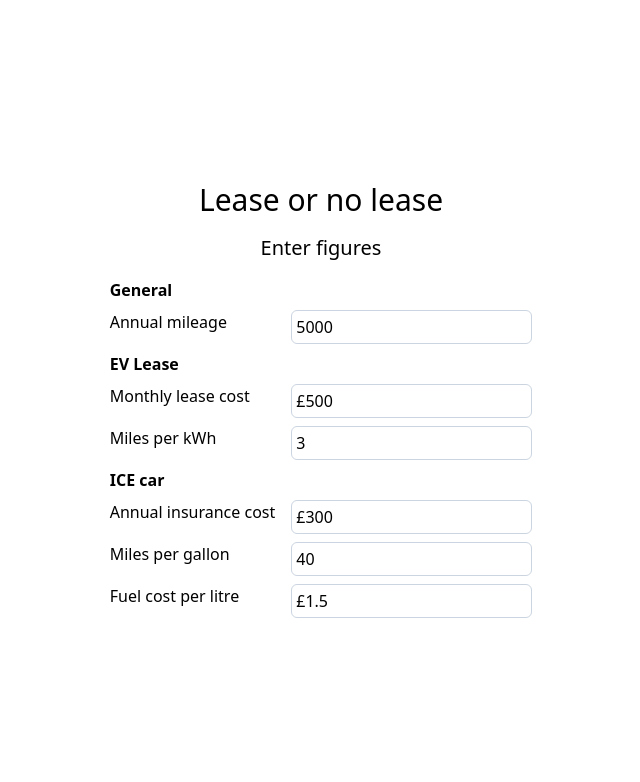
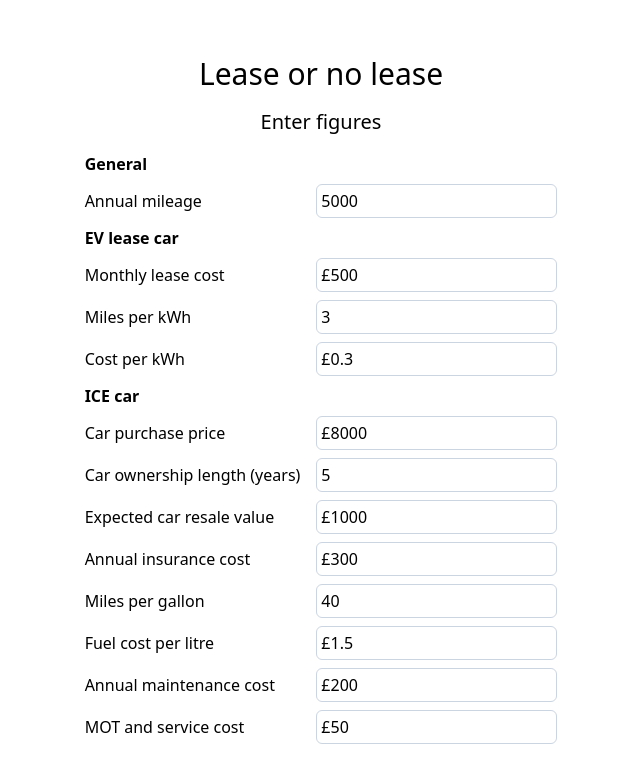
Before and after one commit to mattmarch/lease-or-no-lease, a React (Vite) app: page / in a window 1280 px wide. Shown: the top 782 px of the page, without its empty margins (319-959 px from the left). Built offline with nearby package versions, Linux system fonts and the light colour scheme.

Commit message:
Add rest of figures to the app

```diff
--- a/src/App.tsx
+++ b/src/App.tsx
@@ -15,7 +15,7 @@ const App = () => {
           value={figures.annualMileage}
           setValue={figures.setAnnualMileage}
         />
-        <h3 className="font-semibold">EV Lease</h3>
+        <h3 className="font-semibold">EV lease car</h3>
         <FigureInput
           displayName="Monthly lease cost"
           value={figures.leaseMonthlyCost}
@@ -27,7 +27,31 @@ const App = () => {
           value={figures.evMilesPerKwh}
           setValue={figures.setEvMilesPerKwh}
         />
+
+        <FigureInput
+          displayName="Cost per kWh"
+          value={figures.kwhCost}
+          setValue={figures.setKwhCost}
+          isCurrency
+        />
         <h3 className="font-semibold">ICE car</h3>
+        <FigureInput
+          displayName="Car purchase price"
+          value={figures.carPurchaseCost}
+          setValue={figures.setCarPurchaseCost}
+          isCurrency
+        />
+        <FigureInput
+          displayName="Car ownership length (years)"
+          value={figures.expectedOwnershipLength}
+          setValue={figures.setExpectedOwnershipLength}
+        />
+        <FigureInput
+          displayName="Expected car resale value"
+          value={figures.expectedCarResaleValue}
+          setValue={figures.setExpectedCarResaleValue}
+          isCurrency
+        />
         <FigureInput
           displayName="Annual insurance cost"
           value={figures.insurance}
@@ -45,6 +69,18 @@ const App = () => {
           setValue={figures.setFuelCostLitre}
           isCurrency
         />
+        <FigureInput
+          displayName="Annual maintenance cost"
+          value={figures.annualMaintenance}
+          setValue={figures.setAnnualMaintenance}
+          isCurrency
+        />
+        <FigureInput
+          displayName="MOT and service cost"
+          value={figures.mot}
+          setValue={figures.setMot}
+          isCurrency
+        />
       </div>
     </div>
   );
--- a/src/FigureInput.tsx
+++ b/src/FigureInput.tsx
@@ -13,7 +13,7 @@ export const FigureInput = ({
   displayName,
   isCurrency,
 }: FigureInputProps) => (
-  <label className="flex justify-between space-x-2">
+  <label className="flex justify-between space-x-2 items-baseline">
     {displayName}
     <NumericFormat
       className="ml-4 border rounded-md border-slate-300 p-1"
--- a/src/figures.ts
+++ b/src/figures.ts
@@ -67,8 +67,8 @@ export const useFigures = () => {
     setEvMilesPerKwh,
     kwhCost,
     setKwhCost,
-    maintenance: annualMaintenance,
-    setMaintenance: setAnnualMaintenance,
+    annualMaintenance,
+    setAnnualMaintenance,
     carPurchaseCost,
     setCarPurchaseCost,
     expectedOwnershipLength,
```
